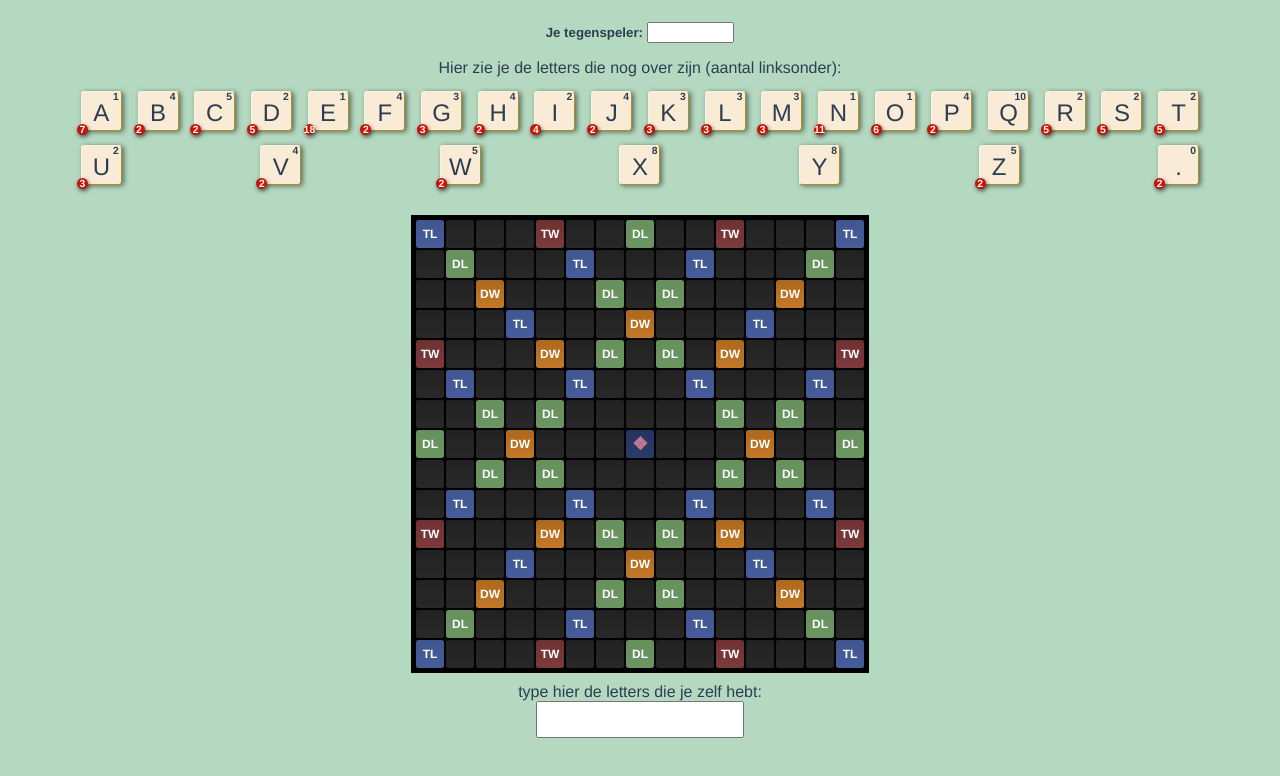
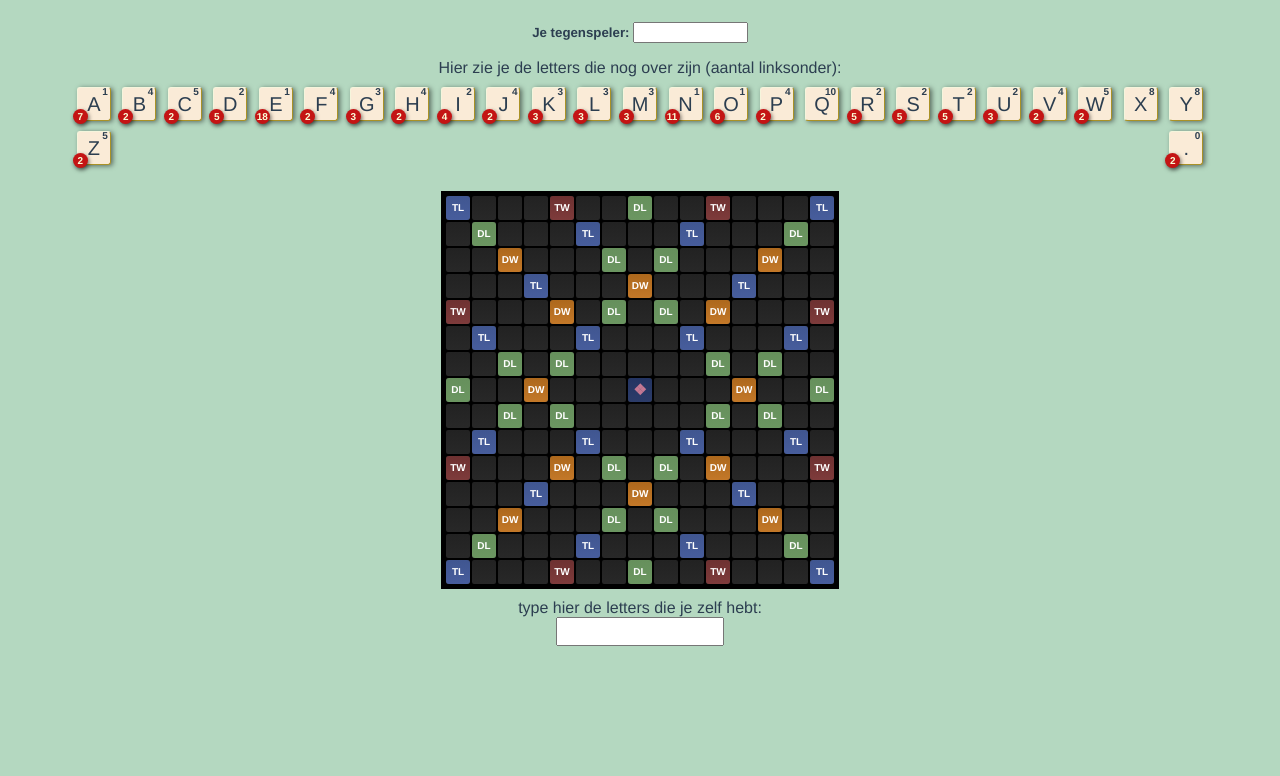
Before and after one commit to markchagers/wfcounter, a Vue app: page / in a window 1280 px wide. Shown: the top 776 px of the page. Built offline with nearby package versions, Linux system fonts and the light colour scheme.

Commit message:
import interface

```diff
--- a/src/components/LetterBlock.vue
+++ b/src/components/LetterBlock.vue
@@ -1,11 +1,6 @@
 <script setup lang="ts">
 
-    interface ILetter {
-        id: string
-        aantal: number
-        score: number
-        used: number
-    }
+    import type { ILetter } from '@/model/i-letter';
 
     const props = defineProps<{
         letter: ILetter
@@ -38,3 +33,69 @@
         }}</span>
     </div>
 </template>
+
+<style lang="scss">
+.block-counter {
+    &__blokje {
+        flex: 0 1 auto;
+        position: relative;
+        width: 3rem;
+        aspect-ratio: 1 / 1;
+        background-color: antiquewhite;
+        box-shadow: 2px 1px 5px rgba(0, 0, 0, 0.5);
+        border: solid 1px;
+        border-color: beige #aa9226 #aa9226 beige;
+        border-radius: 0.3rem;
+
+        display: flex;
+        flex-flow: row nowrap;
+        justify-content: center;
+        align-items: center;
+
+        @media (min-width: 500px) {
+            width: 3.2rem;
+        }
+        &.error {
+            background-color: rgb(189, 3, 105);
+            color: whitesmoke;
+            border-color: #ffb1d1 #410126 #410126 #ffb1d1;
+        }
+    }
+    &__letter {
+        width: 100%;
+        font-weight: 500;
+        font-size: 1.8rem;
+        @media (min-width: 500px) {
+            font-size: 2rem;
+        }
+    }
+    &__punten {
+        position: absolute;
+        top: -.2rem;
+        right: 0.2rem;
+        font-size: 1rem;
+        font-weight: 600;
+    }
+    &__count {
+        height: 1.5rem;
+        width: 1.5rem;
+        line-height: 1.6rem;
+        background-color: #c41414;
+        border-radius: 50%;
+        position: absolute;
+        bottom: -.4rem;
+        left: -.5rem;
+        text-align: center;
+        font-size: 1rem;
+        font-weight: 700;
+        color: #fafdd8;
+        box-shadow: 1px 2px 4px #00000099;
+        &.error {
+            color: #fffebf;
+        }
+        &--hide {
+            display: none;
+        }
+    }
+}
+</style>
--- a/src/components/LetterCounter.vue
+++ b/src/components/LetterCounter.vue
@@ -22,11 +22,11 @@
         </h5>
         <div>Hier zie je de letters die nog over zijn (aantal linksonder):</div>
         <div class="block-counter__letters">
-            <letter-block
+            <LetterBlock
                 v-for="letter in store.remainingLetters"
                 :key="letter.id"
                 :letter="letter"
-            ></letter-block>
+            ></LetterBlock>
         </div>
         <TiledBoard></TiledBoard>
         <LetterInput></LetterInput>
@@ -50,104 +50,27 @@
         display: flex;
         flex-flow: row wrap;
         justify-content: space-between;
-        gap: 6px;
-        margin: 0 6%;
+        gap: 10px;
+        margin: 0 6% 16px 6%;
         text-align: center;
-        margin-bottom: 16px;
-        & letter-block {
-            width: 100%;
-            flex-grow: none;
-        }
     }
     &__narrow {
-        width: 6em;
-        font-size: inherit;
-        font-weight: inherit;
-        font-family: inherit;
+        width: 8em;
     }
 
     &__wf-input {
         font-family: "Avenir", Helvetica, Arial, sans-serif;
-        width: 8em;
+        width: 8rem;
         text-align: center;
         min-width: 160px;
-        line-height: 1.3em;
-        font-size: 1.4em;
+        line-height: 1.2rem;
+        font-size: 1.8rem;
         text-transform: uppercase;
-        letter-spacing: 0.3em;
-        padding-left: 0.4em;
+        letter-spacing: 0.5rem;
         margin: 0 auto;
-        @media (min-width: 480px) {
-            font-size: 1.5em;
-            letter-spacing: 0.34em;
-        }
-    }
-
-    &__blokje {
-        flex-basis: auto;
-        position: relative;
-        width: 35px;
-        height: 34px;
-        background-color: antiquewhite;
-        margin: 4px;
-        box-shadow: 2px 1px 5px rgba(0, 0, 0, 0.5);
-        border: solid 1px;
-        border-color: beige #aa9226 #aa9226 beige;
-        border-radius: 0.2em;
-        @media (min-width: 480px) {
-            width: 39px;
-            height: 38px;
-        }
-        &.error {
-            background-color: rgb(189, 3, 105);
-            color: whitesmoke;
-            border-color: #ffb1d1 #410126 #410126 #ffb1d1;
-        }
-    }
-    &__letter {
-        width: 100%;
-        font-size: 1.2em;
-        text-align: center;
-        font-weight: 500;
-        line-height: 1.8em;
-        @media (min-width: 480px) {
-            font-size: 1.5em;
-            line-height: 1.75em;
-        }
-    }
-    &__punten {
-        position: absolute;
-        top: -1px;
-        right: 0.2em;
-        font-size: 0.6em;
-        font-weight: 600;
-        @media (min-width: 480px) {
-            font-size: 0.65em;
-        }
-    }
-    &__count {
-        height: 1.1rem;
-        width: 1.1rem;
-        line-height: 1.2rem;
-        background-color: #c41414;
-        border-radius: 50%;
-        position: absolute;
-        bottom: -5px;
-        left: -5px;
-        text-align: center;
-        font-size: 0.8rem;
-        font-weight: 700;
-        color: #fafdd8;
-        box-shadow: 1px 2px 4px #00000099;
-        font-size: 0.6em;
-        @media (min-width: 480px) {
-            font-size: 0.65em;
-        }
-        &.error {
-            color: #fffebf;
-        }
-        &--hide {
-            display: none;
+        @media (min-width: 500px) {
+            font-size: 2rem;
+            letter-spacing: 0.7rem;
         }
     }
 }
--- a/src/components/LetterTile.vue
+++ b/src/components/LetterTile.vue
@@ -2,12 +2,7 @@
 import { nextTick, ref, watch } from 'vue'
 import { useLetterStore } from '@/stores/letters'
 
-    interface ILetter {
-        id: string
-        aantal: number
-        score: number
-        used: number
-    }
+    import type { ILetter } from '@/model/i-letter';
 
     interface Cell {
         col: number
@@ -92,9 +87,9 @@ import { useLetterStore } from '@/stores/letters'
 
 <template>
     <div class="tile" ref="tilediv" @click="setFocus" @keydown.prevent="listen($event)" tabindex="-1">
-        <div v-if="!letter" :class="cell.cellClass"></div>
-        <div v-else class="white">
-            <span>{{ letter.id.toUpperCase() }}</span>
+        <div v-if="!letter" class="content" :class="cell.cellClass"></div>
+        <div v-else class="content white">
+            <span class="letter">{{ letter.id.toUpperCase() }}</span>
             <span class="score">{{ letter.score || '' }}</span>
         </div>
     </div>
@@ -103,15 +98,13 @@ import { useLetterStore } from '@/stores/letters'
 <style lang="scss">
 .tile {
     background: linear-gradient(#222, #282828);
-    flex: 0 0 28px;
-    max-height: 28px;
+    flex: 0 0 auto;
     color: white;
     margin: -1px;
     border: 2px solid black;
     border-radius: 4px;
-    font-weight: 900;
-    font-size: 12px;
-    line-height: 28px;
+    width: 24px;
+    aspect-ratio: 1 / 1;
     transition: .25s;
     position: relative;
 
@@ -121,8 +114,18 @@ import { useLetterStore } from '@/stores/letters'
         border-color: #55abfb;
     }
 
+    .content {
+        font-weight: 900;
+        font-size: 1rem;
+        line-height: 1rem;
+        position: relative;
+        width: 100%;
+        aspect-ratio: 1 / 1;
+        border-radius: 3px;
+        line-height: 2.3rem;
+    }
+
     .dw {
-        border-radius: 3px;
         background: linear-gradient(#ad681c, #c37828);
 
         &::before {
@@ -131,7 +134,6 @@ import { useLetterStore } from '@/stores/letters'
     }
 
     .tw {
-        border-radius: 3px;
         background: linear-gradient(#6e3131, #7e3b3b);
 
         &::before {
@@ -140,7 +142,6 @@ import { useLetterStore } from '@/stores/letters'
     }
 
     .dl {
-        border-radius: 3px;
         background: linear-gradient(#66905c, #6b9661);
 
         &::before {
@@ -149,7 +150,6 @@ import { useLetterStore } from '@/stores/letters'
     }
 
     .tl {
-        border-radius: 3px;
         background: linear-gradient(#405690, #475d9c);
 
         &::before {
@@ -158,10 +158,9 @@ import { useLetterStore } from '@/stores/letters'
     }
 
     .cc {
-        border-radius: 3px;
         background: linear-gradient(#233462, #2c3c69);
         color: #c47893;
-        font-size: 1.5em;
+        font-size: 1.5rem;
 
         &::before {
             content: '❖';
@@ -169,20 +168,23 @@ import { useLetterStore } from '@/stores/letters'
     }
 
     .white {
-        height: 100%;
-        line-height: 30px;
-        font-size: 1.4em;
-        font-weight: 600;
-        border-radius: 3px;
         color: #222;
         background: linear-gradient(#fcffe6, #fefef4);
 
+        .letter {
+            display: block;
+            padding-top: .3rem;
+            font-size: 1.6rem;
+            line-height: 2rem;
+            font-weight: 600;
+        }
+
         .score {
             position: absolute;
-            line-height: .7em;
-            top: 2px;
-            right: 1px;
-            font-size: .6em;
+            top: -.6rem;
+            right: 0.1rem;
+            font-size: .9rem;
+            font-weight: 600;
         }
     }
 }
--- a/src/components/TiledBoard.vue
+++ b/src/components/TiledBoard.vue
@@ -3,12 +3,7 @@
     import { ref } from 'vue';
     import LetterTile from './LetterTile.vue'
 
-    interface ILetter {
-        id: string
-        aantal: number
-        score: number
-        used: number
-    }
+    import type { ILetter } from '@/model/i-letter';
 
     interface Cell {
         col: number
@@ -23,13 +18,14 @@
     }
     const rows: Row[] = []
 
+    const rowColCount = 15
     const store = useBoardStore()
     const focusedCell = ref<Cell>({ col: 0, row: 0 })
     const focusDelta = ref<Cell>({ col: 0, row: 0 })
 
-    for (let r = 0; r < 15; r++) {
+    for (let r = 0; r < rowColCount; r++) {
         const row: Row = { id: `row_${r + 1}`, cells: [] }
-        for (let c = 0; c < 15; c++) {
+        for (let c = 0; c < rowColCount; c++) {
             const cell: Cell = { col: c, row: r, cellClass: store.getTile(r, c) }
             row.cells.push(cell)
         }
@@ -47,8 +43,8 @@
     }
 
     const setLetter = () => {
-        const col = focusedCell.value.col + focusDelta.value.col
-        const row = focusedCell.value.row + focusDelta.value.row
+        const col = Math.min(rowColCount - 1, Math.max(focusedCell.value.col + focusDelta.value.col, 0))
+        const row = Math.min(rowColCount - 1, Math.max(focusedCell.value.row + focusDelta.value.row, 0))
         focusedCell.value = { col, row }
     }
 </script>
@@ -70,15 +66,15 @@
 
 <style lang="scss">
     .board {
+        width: fit-content;
         margin: 0 auto;
-        width: 450px;
         background-color: #222;
         border: 4px solid black;
         display: flex;
         flex-flow: column nowrap;
 
         &__row {
-            flex: 1 1 28px;
+            flex: 1 1 auto;
             width: fit-content;
             display: flex;
             flex-flow: row nowrap;
--- a/src/stores/letters.ts
+++ b/src/stores/letters.ts
@@ -1,15 +1,11 @@
 import { defineStore } from 'pinia'
 
-interface ILetter {
-    id: string
-    aantal: number
-    score: number
-    used: number
-}
+import type { ILetter } from '@/model/i-letter';
 
 export const useLetterStore = defineStore('letters', {
 
     state: () => ({
+        letterString: _letterString,
         letterlist: [..._letterlist]
     }),
 
@@ -49,6 +45,7 @@ export const useLetterStore = defineStore('letters', {
     }
 })
 
+const _letterString = 'ABCDEFGHIJKLMNOPQRSTUVWXYZ.'
 const _letterlist: ILetter[] = [
     {
         id: "A",
```
